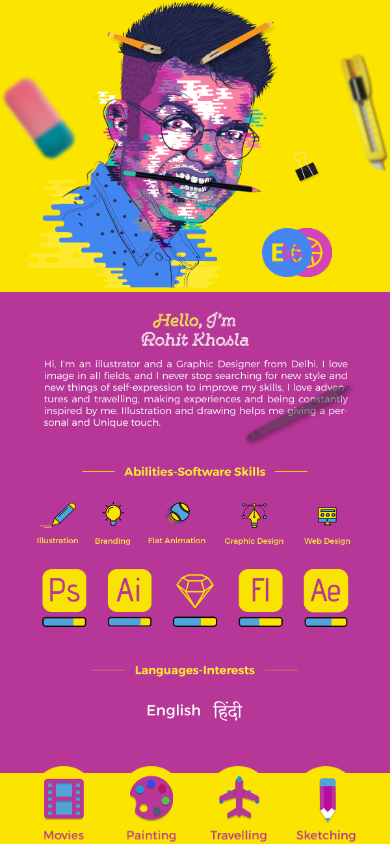
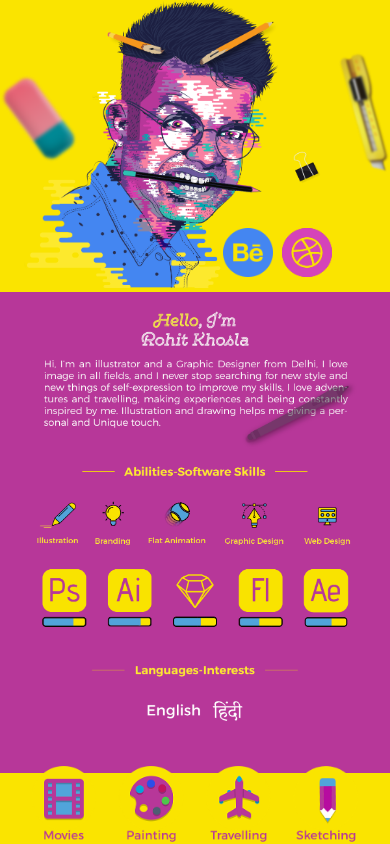
Before and after one commit to Deepankur-Sadana/RohitKhosla, a plain HTML site: page index.html in a window 390 px wide. Shown: the top 844 px of the page. Drawn offline with Linux system fonts and the light colour scheme.

Commit message:
update css

```diff
--- a/style/style.css
+++ b/style/style.css
@@ -75,4 +75,7 @@ html, body, .body{
 	img{
 		width: 100%;
 	}
+  .s1 .behance{
+    right: 30%;
+  }
 }
```
Also changed, not shown: index.html (+1 -1 lines).
